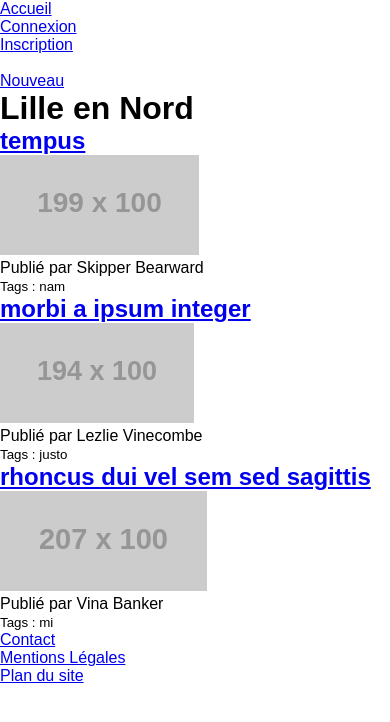
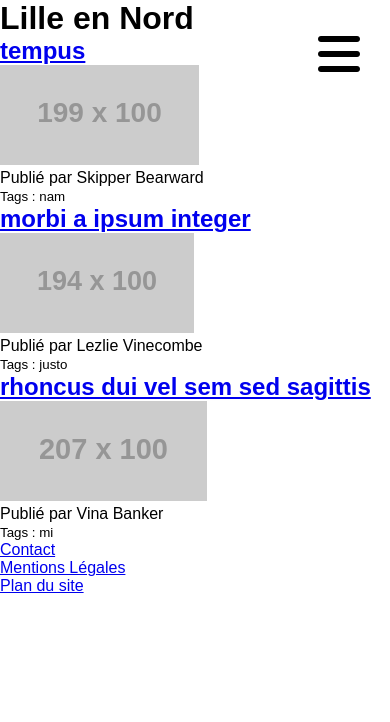
Before and after one commit to Kirjal/lille-en-nord, a Vue app: page / in a window 390 px wide. Shown: the top 722 px of the page. Built offline with nearby package versions, Linux system fonts and the light colour scheme; data requests are answered from the project's data file.

Commit message:
ajout menu hamburger + responsive Nav

```diff
--- a/public/index.html
+++ b/public/index.html
@@ -4,6 +4,7 @@
     <meta charset="utf-8">
     <meta http-equiv="X-UA-Compatible" content="IE=edge">
     <meta name="viewport" content="width=device-width,initial-scale=1.0">
+    <script src="https://kit.fontawesome.com/4277d4280d.js" crossorigin="anonymous"></script>
     <link rel="icon" href="<%= BASE_URL %>favicon.ico">
     <title><%= htmlWebpackPlugin.options.title %></title>
   </head>
--- a/src/components/Navigation.vue
+++ b/src/components/Navigation.vue
@@ -1,5 +1,7 @@
 <template>
+    <i class="fas fa-bars" v-on:click="ouvreMenu()"></i>
     <nav>
+        <i class="fas fa-times" v-on:click="fermeMenu()"></i>
         <ul>
             <li>
                 <router-link :to="{name:'accueil'}">Accueil</router-link>
@@ -11,7 +13,7 @@
                 <router-link :to="{name:'inscription'}">Inscription</router-link>
             </li>
             <li>
-                <router-link :to="{name:'profil'}"></router-link>
+                <router-link :to="{name:'profil'}">Profil</router-link>
             </li>
             <li>
                 <router-link :to="{name:'nouveau'}">Nouveau</router-link>
@@ -22,10 +24,92 @@
 
 <script>
     export default{
-        name:'NavigationComponent'
+        name:'NavigationComponent',
+        methods: {
+            ouvreMenu(){
+                document.querySelector('nav').classList.add("menupresent");
+            },
+            fermeMenu(){
+                document.querySelector('nav').classList.remove("menupresent");
+            }
+        }
     }
+
 </script>
 
 <style scoped>
 
+.fa-bars, .fa-times {
+  display: none;
+}
+
+nav {
+  background-color: var(--main-color);
+}
+
+nav ul {
+  display: flex;
+  list-style-type: none;
+}
+
+nav ul li {
+  width: 100%;
+  text-align: center;
+  position: relative;
+  line-height: 50px;
+}
+
+nav ul li a {
+  color: white;
+  text-decoration: none;
+}
+
+@media screen and (max-width:768px) {
+
+  .fa-bars {
+  display: block;
+  position: fixed;
+  top: 30px;
+  right: 30px;
+  font-size: 3rem;
+  cursor: pointer;
+}
+
+.fa-times {
+  display: block;
+  position: absolute;
+  top: 20px;
+  right: 20px;
+  font-size: 3rem;
+  z-index: 1;
+  color: white;
+  cursor: pointer;
+}
+
+nav {
+  width: 250px;
+  height: 100%;
+  position: fixed;
+  top: 0;
+  left: -250px;
+  transition: 250ms linear all;
+}
+
+nav ul {
+  flex-direction: column;
+  margin-top: 50px;
+}
+
+nav ul li {
+  width: 100%;
+  text-align: left;
+  padding-left: 30px;
+}
+
+.menupresent {
+  left: 0;
+}
+
+}
+
 </style>
```
